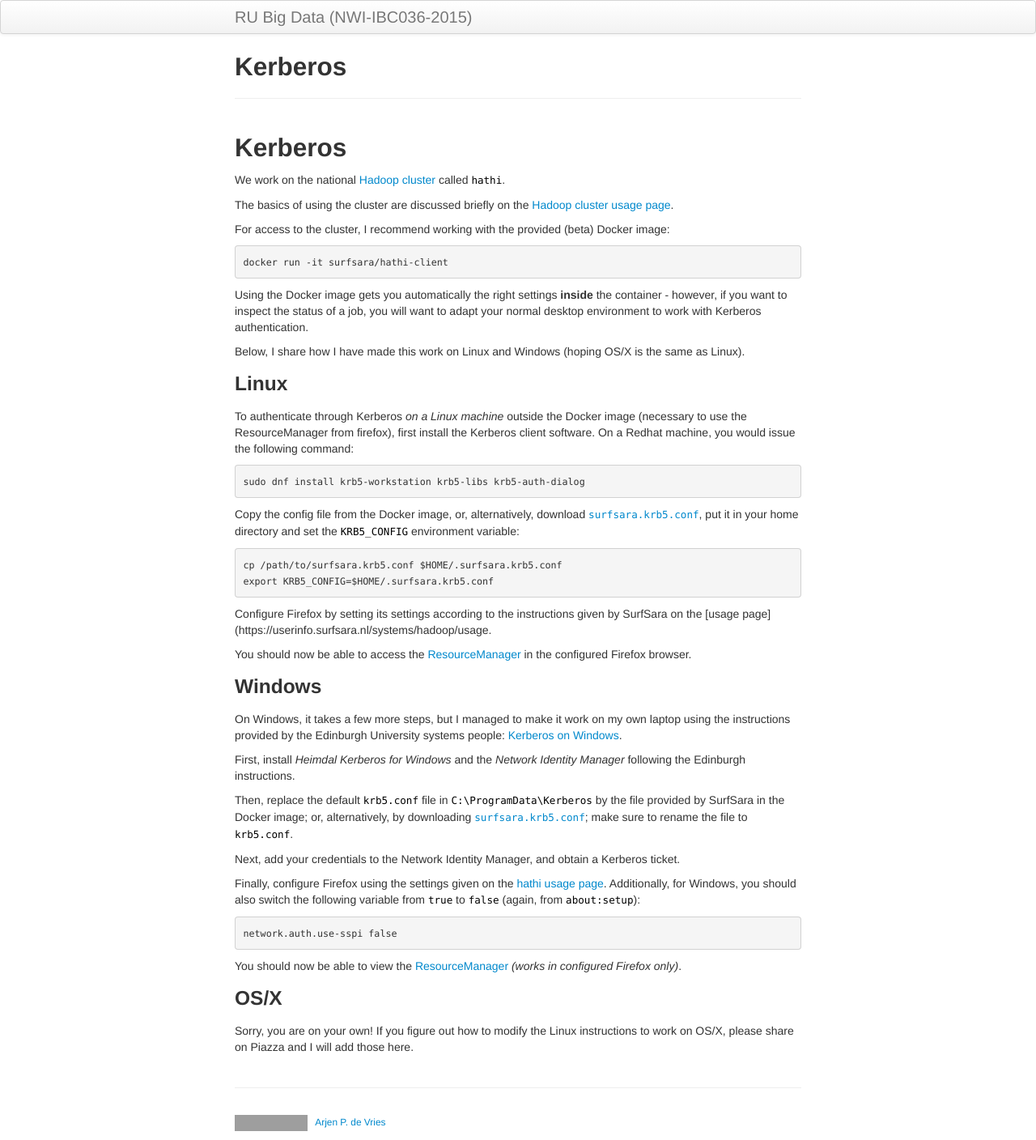
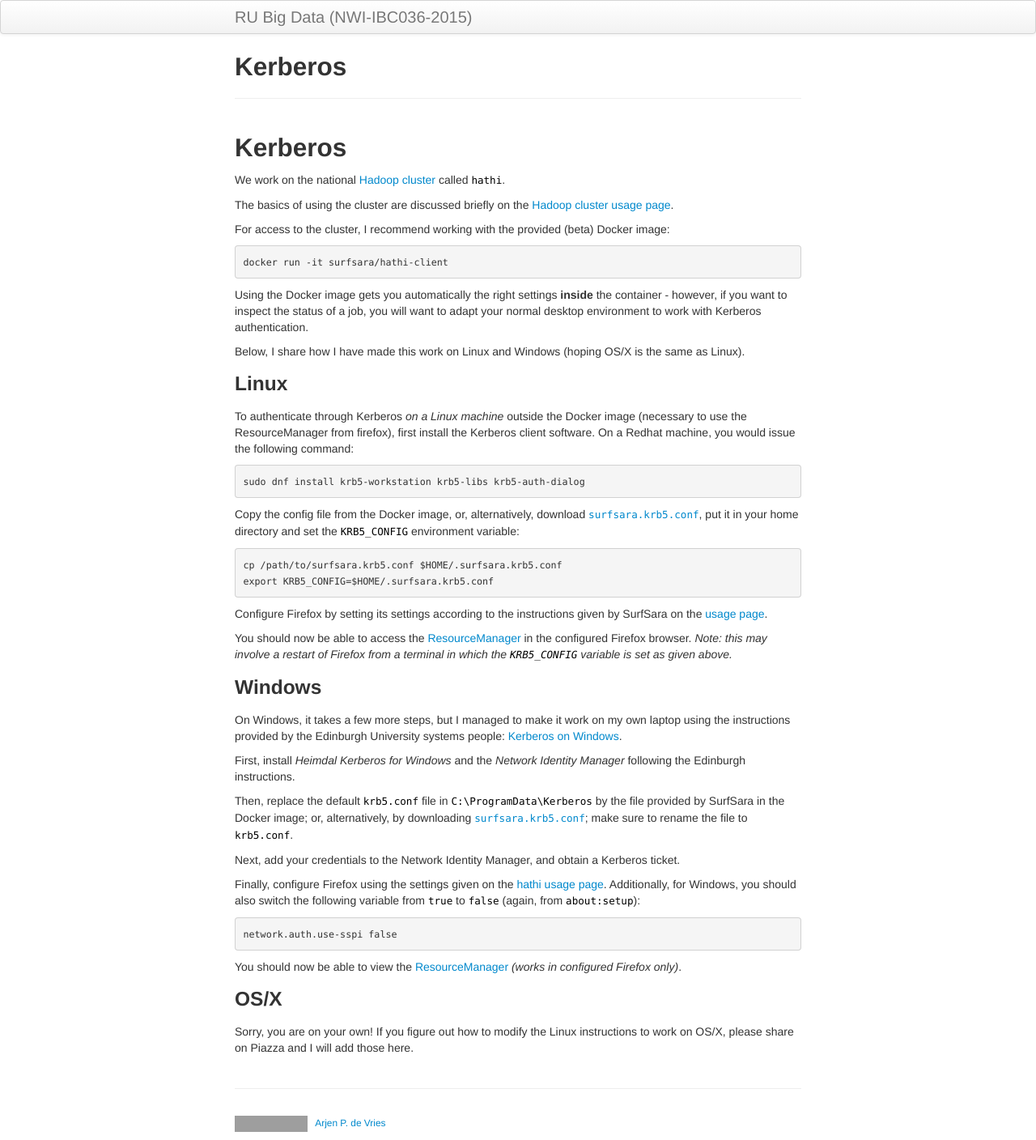
Before and after one commit to Thelukepet/course, a Jekyll site: the page built from assignments/kerberos.md, in a window 1280 px wide. Shown: the whole page at 81% size. Built offline with Jekyll 4.4.1, drawn with Linux system fonts in a browser that asks for light colours; grey boxes are pictures that could not be loaded.

Commit message:
Another glitch

````diff
--- a/assignments/kerberos.md
+++ b/assignments/kerberos.md
@@ -40,9 +40,10 @@ export KRB5_CONFIG=$HOME/.surfsara.krb5.conf
 ```
 
 Configure Firefox by setting its settings according to the instructions given by SurfSara on the
-[usage page](https://userinfo.surfsara.nl/systems/hadoop/usage.
+[usage page](https://userinfo.surfsara.nl/systems/hadoop/usage).
 
 You should now be able to access the [ResourceManager](http://head05.hathi.surfsara.nl/cluster) in the configured Firefox browser.
+_Note: this may involve a restart of Firefox from a terminal in which the `KRB5_CONFIG` variable is set as given above._
 
 ### Windows
 
````
